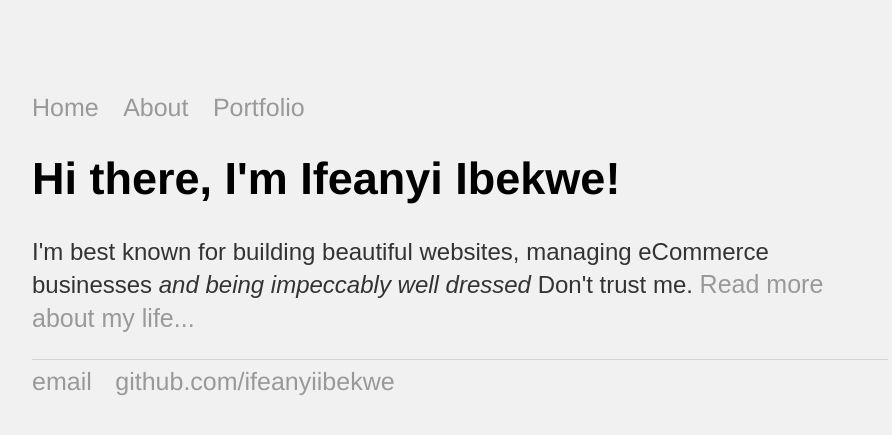
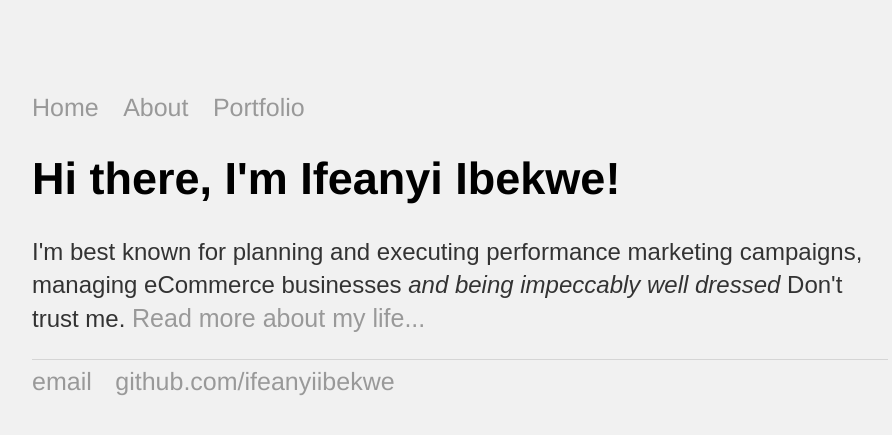
Before and after one commit to IfeanyiIbekwe/ifeanyiibekwe.github.io, a Jekyll site: the page built from index.html, in a window 1280 px wide. Shown: the top 435 px of the page, without its empty margins (180-1072 px from the left). Built offline with Jekyll 4.4.1, drawn with Linux system fonts in a browser that asks for light colours.

Commit message:
Update index.html

```diff
--- a/index.html
+++ b/index.html
@@ -4,5 +4,5 @@
 ---
 <div class="blurb">
 	<h1>Hi there, I'm Ifeanyi Ibekwe!</h1>
-	<p>I'm best known for building beautiful websites, managing eCommerce businesses <em> and being impeccably well dressed</em> Don't trust me. <a href="/about">Read more about my life...</a></p>
+	<p>I'm best known for planning and executing performance marketing campaigns, managing eCommerce businesses <em> and being impeccably well dressed</em> Don't trust me. <a href="/about">Read more about my life...</a></p>
 </div><!-- /.blurb -->
```
